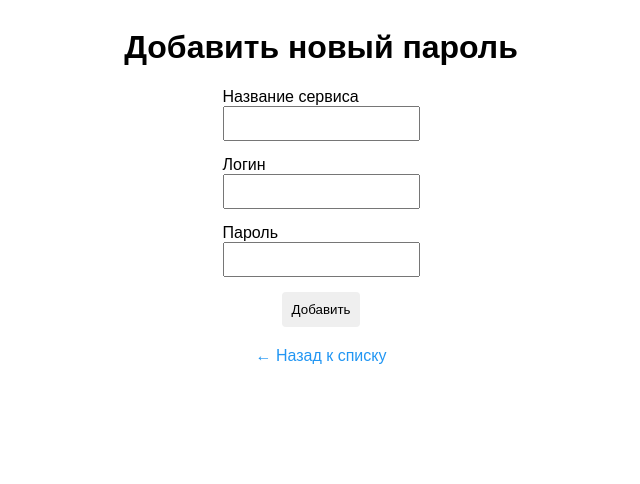
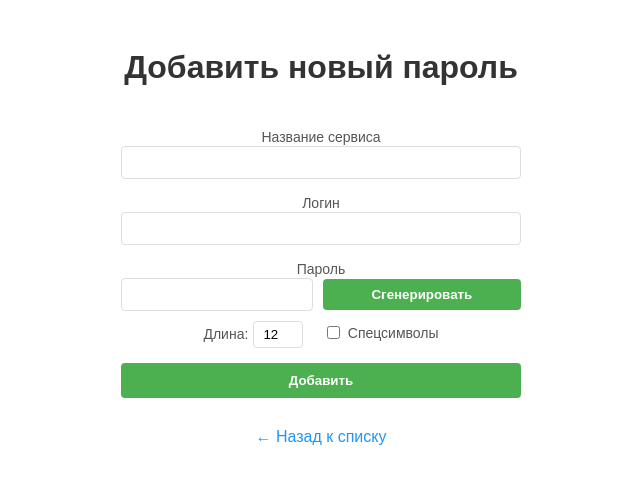
Before and after one commit to Timofey-make/Password-manager, a Flask app: template src/templates/add_note.html in a window 1280 px wide. Shown: the top 484 px of the page, without its empty margins (319-959 px from the left). Run offline with Flask 3, Linux system fonts and the light colour scheme; the template is opened without the code that fills it: values that come from a table or form of the project are taken from there, others are empty.

Commit message:
add generate_pass on add_note.html and make delete-button

```diff
--- a/src/main.py
+++ b/src/main.py
@@ -92,8 +92,9 @@ def change_password():
                     flash('Запись не найдена', 'error')
                 else:
                     encrypted_password = function.encrypt(form.changedpassword.data)
-                    cursor.execute("""UPDATE passwords SET password = ? WHERE name = ? AND username = ? AND user_id = ?""",
-                                   (encrypted_password, form.name.data, form.username.data, session['user']))
+                    cursor.execute(
+                        """UPDATE passwords SET password = ? WHERE name = ? AND username = ? AND user_id = ?""",
+                        (encrypted_password, form.name.data, form.username.data, session['user']))
                     conn.commit()
                     flash('Пароль успешно изменён!', 'success')
                     return redirect(url_for('personal_main', user=session['user']))
@@ -109,29 +110,31 @@ def change_password():
 @app.route('/delete-password', methods=["GET", "POST"])
 @function.login_required
 def delete_password():
-    form = forms.DeleteForm()
-    if form.validate_on_submit():
-        try:
-            with sqlite3.connect('users.db') as conn:
-                cursor = conn.cursor()
-                cursor.execute(
-                    "SELECT 1 FROM passwords WHERE name = ? AND username = ? AND user_id = ?",
-                    (form.name.data, form.username.data, session['user'])
-                )
-                if not cursor.fetchone():
-                    flash('Запись не найдена', 'error')
-                else:
-                    cursor.execute(
-                        "DELETE FROM passwords WHERE name = ? AND username = ? AND user_id = ?",
-                        (form.name.data, form.username.data, session['user'])
-                    )
-                    conn.commit()
-                    flash('Пароль успешно удалён', 'success')
-                    return redirect(url_for('personal_main', user=session['user']))
-        except:
-            print('hello world')
-            flash('Я РАБОТАЮ В 3 ЧАСА НОЧИ УЖЕ ЧАСОВ 5')
-    return render_template('delete-password.html', form=form)
+    if request.method == 'GET':
+        name = request.args.get('name')
+        username = request.args.get('username')
+        if not name or not username:
+            flash('Не указаны обязательные поля', 'error')
+            return redirect(url_for('personal_main', user=session['user']))
+        return render_template('delete-password.html', name=name, username=username)
+
+    # Обработка POST-запроса
+    name = request.form.get('name')
+    username = request.form.get('username')
+
+    try:
+        with sqlite3.connect('users.db') as conn:
+            cursor = conn.cursor()
+            cursor.execute(
+                "DELETE FROM passwords WHERE name = ? AND username = ? AND user_id = ?",
+                (name, username, session['user'])
+            )
+            conn.commit()
+            flash('Пароль успешно удалён', 'success')
+    except Exception as e:
+        flash(f'Ошибка при удалении: {str(e)}', 'danger')
+
+    return redirect(url_for('personal_main', user=session['user']))
 
 
 @app.route('/add', methods=["GET", "POST"])
--- a/src/static/style.css
+++ b/src/static/style.css
@@ -1,18 +1,27 @@
+/* Основные стили */
 body {
     display: flex;
     flex-direction: column;
     align-items: center;
     justify-content: center;
     font-family: Arial, sans-serif;
+    padding: 20px;
 }
 
+h1, h2 {
+    color: #333;
+    text-align: center;
+}
+
+/* Формы */
 form {
     display: flex;
     flex-direction: column;
     align-items: center;
     gap: 15px;
     width: 100%;
-    max-width: 300px;
+    max-width: 400px;
+    margin: 20px 0;
 }
 
 .form-group {
@@ -21,25 +30,127 @@ form {
 }
 
 input[type="text"],
-input[type="password"] {
+input[type="password"],
+input[type="number"] {
     width: 100%;
     padding: 8px;
     box-sizing: border-box;
     text-align: center;
+    border: 1px solid #ddd;
+    border-radius: 4px;
 }
 
-input[type="submit"] {
+input[type="submit"],
+button {
     width: 100%;
     padding: 10px;
     border: none;
     border-radius: 4px;
     cursor: pointer;
+    background-color: #4CAF50;
+    color: white;
+    font-weight: bold;
 }
 
+/* Ссылки */
 a {
     display: inline-block;
-    margin: 20px;
+    margin: 10px;
     text-align: center;
     color: #2196F3;
     text-decoration: none;
 }
+
+a:hover {
+    text-decoration: underline;
+}
+
+/* Таблица */
+table {
+    width: 100%;
+    max-width: 800px;
+    border-collapse: collapse;
+    margin: 20px 0;
+    box-shadow: 0 2px 3px rgba(0,0,0,0.1);
+}
+
+th, td {
+    border: 1px solid #ddd;
+    padding: 12px;
+    text-align: left;
+}
+
+th {
+    background-color: #f2f2f2;
+    font-weight: bold;
+}
+
+/* Кнопки действий */
+.action-btn {
+    padding: 5px 10px;
+    border-radius: 3px;
+    text-decoration: none;
+    color: white;
+    font-size: 14px;
+}
+
+.delete-btn {
+    background-color: #f44336;
+}
+
+.delete-btn:hover {
+    background-color: #d32f2f;
+}
+
+.generate-link {
+    color: #4CAF50;
+    margin: 5px;
+    padding: 5px;
+}
+
+.generate-link:hover {
+    text-decoration: underline;
+    background-color: #f8f8f8;
+}
+
+/* Контейнеры */
+.action-links {
+    margin: 20px 0;
+    text-align: center;
+}
+
+.form-actions {
+    margin-top: 15px;
+    display: flex;
+    gap: 10px;
+}
+
+/* Добавьте в конец файла: */
+
+/* Стили для генератора паролей */
+#generateBtn {
+    background-color: #4CAF50;
+    color: white;
+    border: none;
+    border-radius: 4px;
+    cursor: pointer;
+    transition: background-color 0.3s;
+}
+
+#generateBtn:hover {
+    background-color: #45a049;
+}
+
+input[type="number"] {
+    padding: 5px;
+    border: 1px solid #ddd;
+    border-radius: 4px;
+}
+
+label {
+    display: inline-flex;
+    align-items: center;
+    gap: 5px;
+    font-size: 14px;
+    color: #555;
+}
--- a/src/templates/add_note.html
+++ b/src/templates/add_note.html
@@ -1,44 +1,102 @@
 <!DOCTYPE html>
 <html lang="ru">
 <head>
+    <meta charset="UTF-8">
     <title>Добавить пароль</title>
     <link rel="stylesheet" href="{{ url_for('static', filename='style.css') }}">
 </head>
 <body>
     <h1>Добавить новый пароль</h1>
 
-    <form method="POST">
-        <!-- Зашита от подделки запросов -->
+    <form method="POST" id="passwordForm">
         {{ form.hidden_tag() }}
 
-        <!-- Форма name -->
-        <div>
-            <!-- Отабражение таблички из формы -->
-            {{ form.name.label }}<br>
-            {{ form.name() }}
+        <div class="form-group">
+            {{ form.name.label }}
+            {{ form.name(id="serviceName") }}
         </div>
 
-        <!-- Форма username -->
-        <div>
-            <!-- Отабражение таблички из формы -->
-            {{ form.username.label }}<br>
-            {{ form.username() }}
+        <div class="form-group">
+            {{ form.username.label }}
+            {{ form.username(id="serviceUsername") }}
         </div>
 
-        <!-- Форма password -->
-        <div>
-            <!-- Отабражение таблички из формы -->
-            {{ form.password.label }}<br>
-            {{ form.password() }}
+        <div class="form-group">
+            {{ form.password.label }}
+            <div style="display: flex; align-items: center; gap: 10px;">
+                {{ form.password(id="passwordField", style="flex-grow: 1;") }}
+                <button type="button" id="generateBtn" style="padding: 8px 15px;">Сгенерировать</button>
+            </div>
+            <div style="margin-top: 10px;">
+                <label>
+                    Длина:
+                    <input type="number" id="passLength" min="6" max="32" value="12" style="width: 50px;">
+                </label>
+                <label style="margin-left: 15px;">
+                    <input type="checkbox" id="includeSpecial"> Спецсимволы
+                </label>
+            </div>
         </div>
 
-        <!-- Кнопка сабмит -->
-        <div>
+        <div class="form-group">
             {{ form.submit }}
         </div>
     </form>
-    <div>
-        <a href="{{ url_for('personal_main', user=session['user']) }}">← Назад к списку</a>
-    </div>
+
+    <a href="{{ url_for('personal_main', user=session['user']) }}">← Назад к списку</a>
+
+    <script>
+        document.addEventListener('DOMContentLoaded', function() {
+            // Находим кнопку и поле пароля
+            const generateBtn = document.getElementById('generateBtn');
+            const passwordField = document.getElementById('passwordField');
+
+            // Вешаем обработчик на кнопку
+            generateBtn.addEventListener('click', function() {
+                const length = parseInt(document.getElementById('passLength').value);
+                const includeSpecial = document.getElementById('includeSpecial').checked;
+
+                // Генерируем пароль
+                const password = generatePassword(length, includeSpecial);
+
+                // Вставляем пароль в поле
+                passwordField.value = password;
+
+                // Сохраняем в localStorage
+                saveFormData();
+            });
+
+            // Функция генерации пароля
+            function generatePassword(length, useSpecial) {
+                let chars = 'abcdefghijklmnopqrstuvwxyzABCDEFGHIJKLMNOPQRSTUVWXYZ0123456789';
+                if (useSpecial) chars += '!@#$%^&*()_+-=[]{}|;:,.<>?';
+
+                let password = '';
+                for (let i = 0; i < length; i++) {
+                    password += chars.charAt(Math.floor(Math.random() * chars.length));
+                }
+                return password;
+            }
+
+            // Сохранение данных формы
+            function saveFormData() {
+                const formData = {
+                    name: document.getElementById('serviceName').value,
+                    username: document.getElementById('serviceUsername').value,
+                    password: document.getElementById('passwordField').value
+                };
+                localStorage.setItem('passwordFormData', JSON.stringify(formData));
+            }
+
+            // Восстановление данных при загрузке
+            const savedData = JSON.parse(localStorage.getItem('passwordFormData')) || {};
+            if (savedData.name) document.getElementById('serviceName').value = savedData.name;
+            if (savedData.username) document.getElementById('serviceUsername').value = savedData.username;
+            if (savedData.password) document.getElementById('passwordField').value = savedData.password;
+
+            // Сохранение при изменении полей
+            document.getElementById('passwordForm').addEventListener('input', saveFormData);
+        });
+    </script>
 </body>
 </html>
```
Also changed, not shown: src/templates/delete-password.html (+7 -18 lines), src/templates/main.html (+15 -14 lines), src/forms.py (line endings or trailing spaces).
